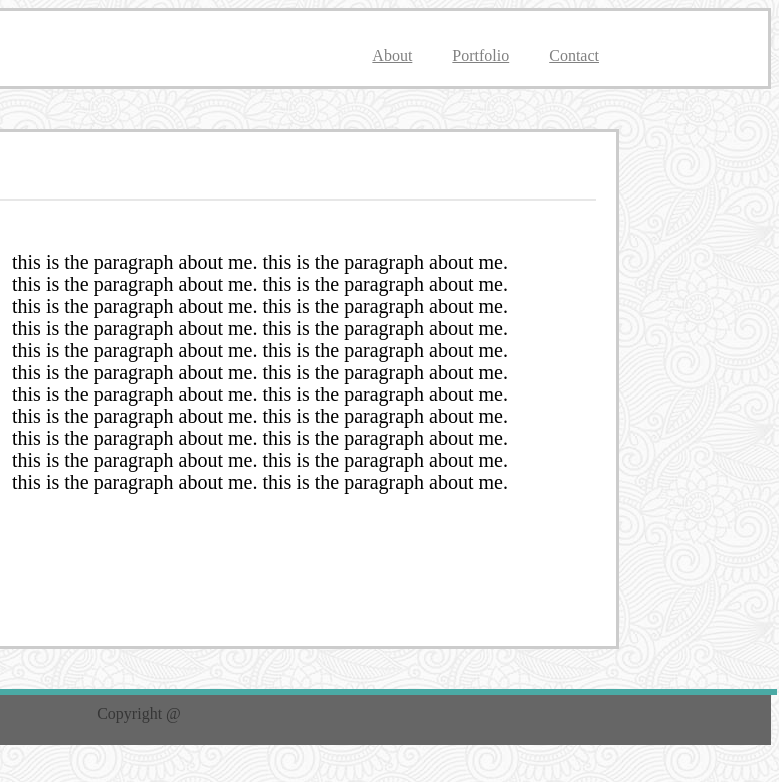
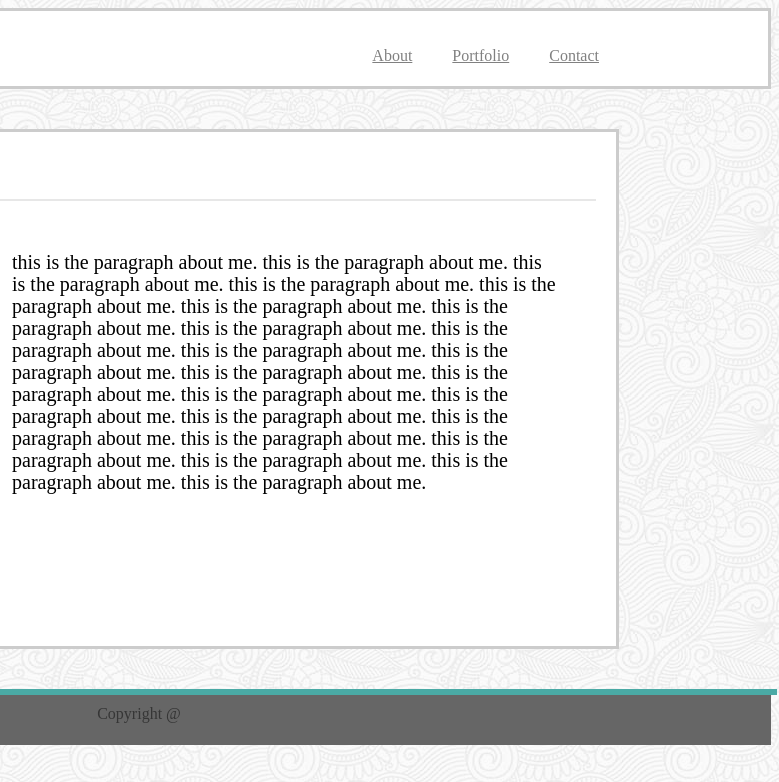
Before and after one commit to CalliBonnet/Basic-Portfolio, a plain HTML site: page index.html in a window 1280 px wide. Shown: the full height of the page, 501-1280 px from the left. Drawn offline with Linux system fonts and the light colour scheme.

Commit message:
about me page update

```diff
--- a/assets/css/style.css
+++ b/assets/css/style.css
@@ -52,7 +52,7 @@ img{
 }
 
 .about-me-para {
-    width: 520px;
+    width: 545px;
     padding: 5px;
     float: left;
     position: left: 563px; top: 199px;
```
